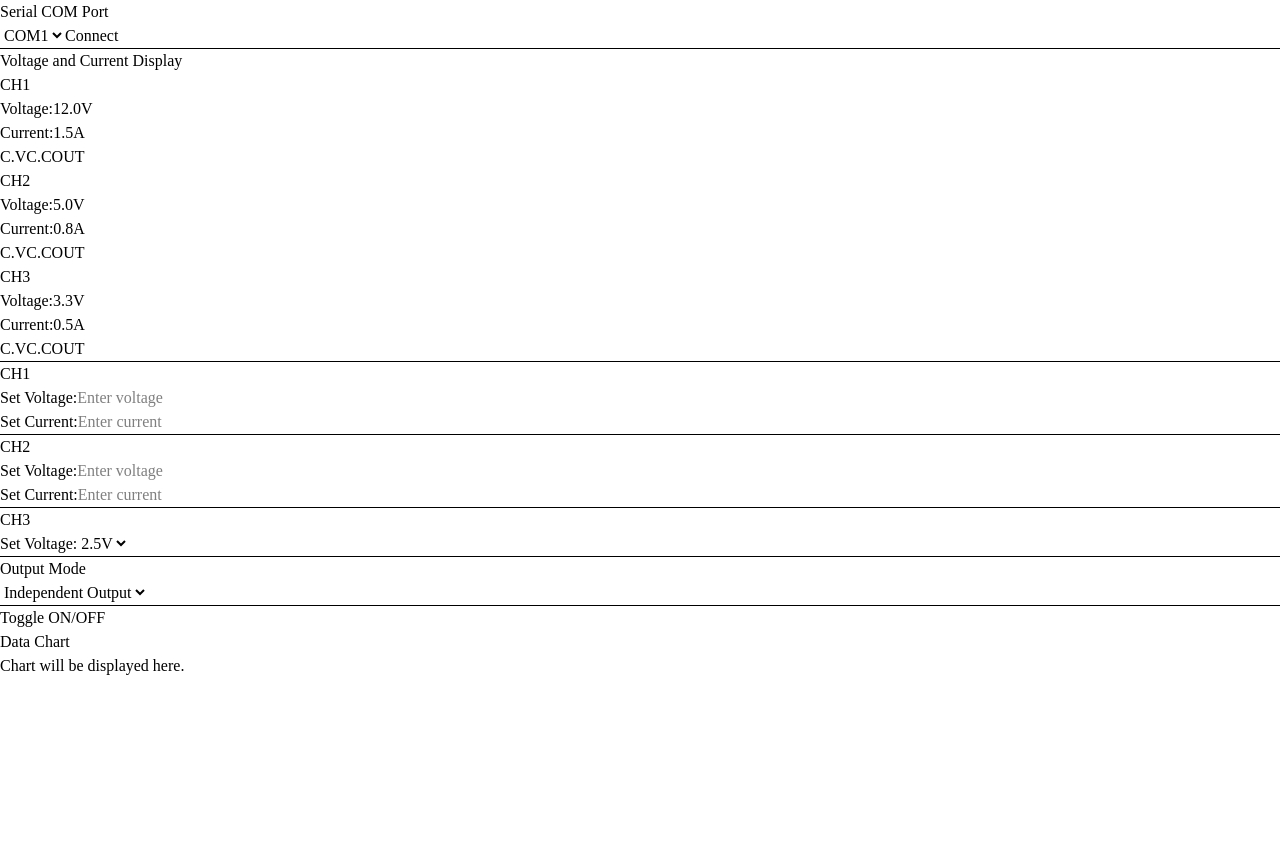
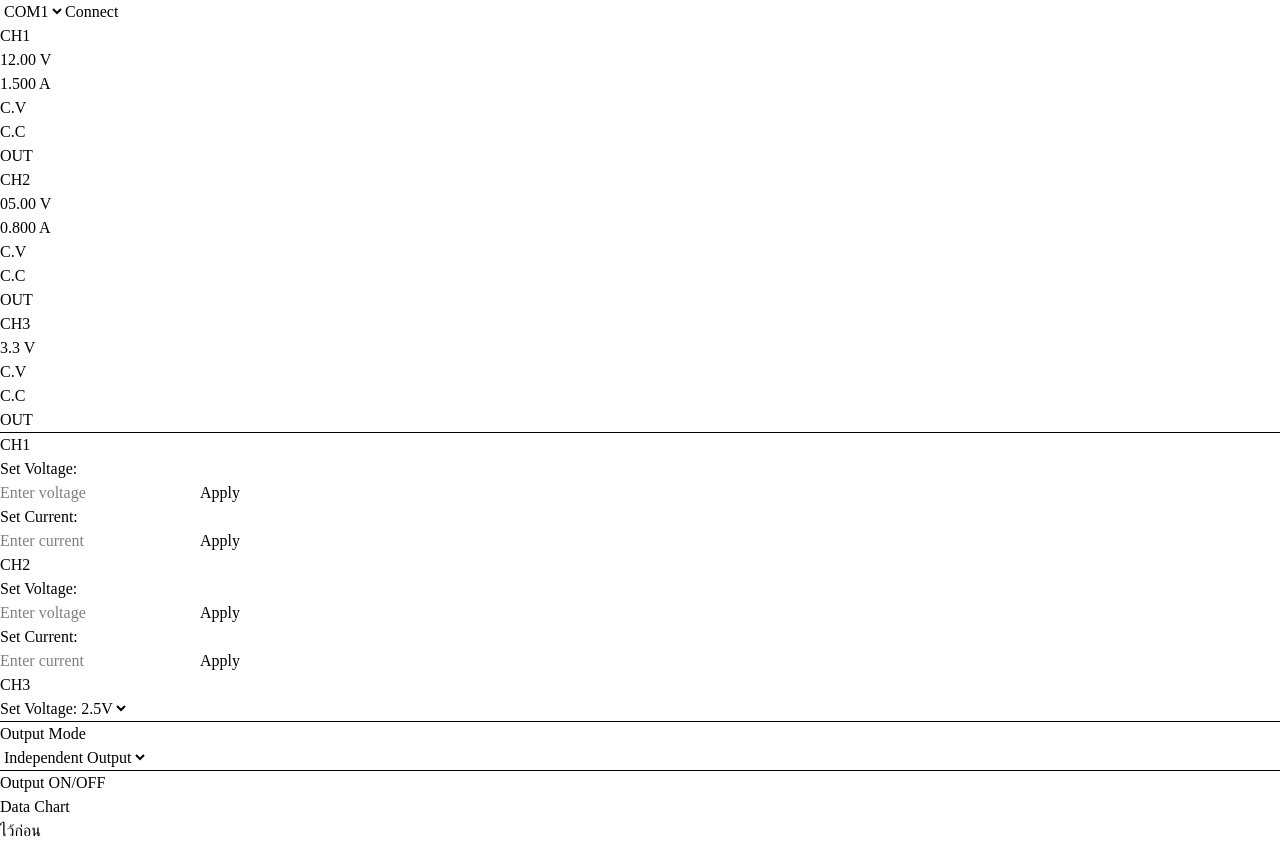
Before and after one commit to ATOMIC09/powerlab, a React (Vite) app in the folder src/renderer/: page / in a window 1280 px wide. Before the commit the page ends 800 px from the top, so only its background shows below. Built offline with nearby package versions, Linux system fonts and the light colour scheme.

Commit message:
Remake UI

```diff
--- a/src/renderer/src/App.jsx
+++ b/src/renderer/src/App.jsx
@@ -1,16 +1,20 @@
 // import { useEffect, useState } from 'react'
-import Sidebar from "./components/Sidebar";
+import Sidebar from "./components/Sidebar"
+import TopBar from "./components/TopBar"
 
 export default function App() {
   return (
-    <div className="app-container flex">
-      <Sidebar />
-      <div className="main-content flex-1 p-4">
-        <h1>Data Chart</h1>
-        <div className="chart-placeholder border border-gray-300 rounded p-4">
-          <p>Chart will be displayed here.</p>
+    <>
+      <TopBar />
+      <div className="app-container flex">
+        <Sidebar />
+        <div className="main-content flex-1 p-4 bg-[#d0d8dc]">
+          <h1>Data Chart</h1>
+          <div className="chart-placeholder border border-gray-300 rounded p-4">
+            <p>ไว้ก่อน</p>
+          </div>
         </div>
       </div>
-    </div>
+    </>
   )
 }
--- a/src/renderer/src/components/Sidebar.jsx
+++ b/src/renderer/src/components/Sidebar.jsx
@@ -1,87 +1,81 @@
 export default function Sidebar() {
   return (
-    <div className="sidebar p-4">
-      {/* Serial COM Port Section */}
-      <div className="serial-com-port mb-4">
-        <h3>Serial COM Port</h3>
-        <div className="flex items-center gap-2">
-          <select className="w-full p-2 border border-gray-300 rounded">
-            <option value="COM1">COM1</option>
-            <option value="COM2">COM2</option>
-            <option value="COM3">COM3</option>
-          </select>
-          <button className="p-2 bg-blue-500 text-white rounded">Connect</button>
+    <div className="sidebar p-4 bg-[#edeff3]">
+      {/* Voltage and Current Display Section */}
+      <div className="voltage-current-display mb-4">
+        {/* CH1 Display */}
+        <h4 className="text-2xl font-light">CH1</h4>
+        <div className="ch1-display flex items-center justify-between mb-4">
+          <div className="items-center gap-4">
+            <div>
+              <div className="text-5xl font-light text-right">12.00 V</div>
+            </div>
+            <div>
+              <div className="text-5xl font-light text-right">1.500 A</div>
             </div>
           </div>
-      <hr className="my-4" />
-
-      {/* Voltage and Current Display Section */}
-      <div className="voltage-current-display mb-4">
-        <h3>Voltage and Current Display</h3>
-        {/* CH1 Display */}
-        <div className="ch1-display mb-4">
-          <h4>CH1</h4>
-          <div className="flex items-center gap-4">
-            <div>
-              <label>Voltage:</label>
-              <span className="block p-2 border border-gray-300 rounded">12.0V</span>
+          <div className="status-indicators gap-2 items-center">
+            <div className="flex items-center gap-2">
+              <div className="status bg-red-500 w-4 h-4 rounded-full"></div>
+              <div>C.V</div>
             </div>
-            <div>
-              <label>Current:</label>
-              <span className="block p-2 border border-gray-300 rounded">1.5A</span>
+            <div className="flex items-center gap-2">
+              <div className="status bg-green-500 w-4 h-4 rounded-full"></div>
+              <div>C.C</div>
             </div>
+            <div className="flex items-center gap-2">
+              <div className="status bg-yellow-500 w-4 h-4 rounded-full"></div>
+              <div>OUT</div>
             </div>
-          <div className="status-indicators flex gap-2 items-center">
-            <span className="status bg-red-500 w-4 h-4 rounded-full"></span>
-            <span>C.V</span>
-            <span className="status bg-green-500 w-4 h-4 rounded-full"></span>
-            <span>C.C</span>
-            <span className="status bg-yellow-500 w-4 h-4 rounded-full"></span>
-            <span>OUT</span>
           </div>
         </div>
         {/* CH2 Display */}
-        <div className="ch2-display mb-4">
-          <h4>CH2</h4>
-          <div className="flex items-center gap-4">
+        <h4 className="text-2xl font-light">CH2</h4>
+        <div className="ch2-display flex items-center justify-between mb-4">
+          <div className="items-center gap-4">
             <div>
-              <label>Voltage:</label>
-              <span className="block p-2 border border-gray-300 rounded">5.0V</span>
+              <div className="text-5xl font-light text-right">05.00 V</div>
             </div>
             <div>
-              <label>Current:</label>
-              <span className="block p-2 border border-gray-300 rounded">0.8A</span>
+              <div className="text-5xl font-light text-right">0.800 A</div>
             </div>
           </div>
-          <div className="status-indicators flex gap-2 items-center">
-            <span className="status bg-red-500 w-4 h-4 rounded-full"></span>
-            <span>C.V</span>
-            <span className="status bg-green-500 w-4 h-4 rounded-full"></span>
-            <span>C.C</span>
-            <span className="status bg-yellow-500 w-4 h-4 rounded-full"></span>
-            <span>OUT</span>
+          <div className="status-indicators gap-2 items-center">
+            <div className="flex items-center gap-2">
+              <div className="status bg-red-500 w-4 h-4 rounded-full"></div>
+              <div>C.V</div>
+            </div>
+            <div className="flex items-center gap-2">
+              <div className="status bg-green-500 w-4 h-4 rounded-full"></div>
+              <div>C.C</div>
+            </div>
+            <div className="flex items-center gap-2">
+              <div className="status bg-yellow-500 w-4 h-4 rounded-full"></div>
+              <div>OUT</div>
+            </div>
           </div>
         </div>
         {/* CH3 Display */}
-        <div className="ch3-display mb-4">
-          <h4>CH3</h4>
-          <div className="flex items-center gap-4">
+        <h4 className="text-2xl font-light">CH3</h4>
+        <div className="ch3-display flex items-center justify-between mb-4">
+          <div className="items-center gap-4">
             <div>
-              <label>Voltage:</label>
-              <span className="block p-2 border border-gray-300 rounded">3.3V</span>
-            </div>
-            <div>
-              <label>Current:</label>
-              <span className="block p-2 border border-gray-300 rounded">0.5A</span>
+              <div className="text-5xl font-light text-right">3.3 V</div>
             </div>
           </div>
-          <div className="status-indicators flex gap-2 items-center">
-            <span className="status bg-red-500 w-4 h-4 rounded-full"></span>
-            <span>C.V</span>
-            <span className="status bg-green-500 w-4 h-4 rounded-full"></span>
-            <span>C.C</span>
-            <span className="status bg-yellow-500 w-4 h-4 rounded-full"></span>
-            <span>OUT</span>
+          <div className="status-indicators gap-2 items-center">
+            <div className="flex items-center gap-2">
+              <div className="status bg-red-500 w-4 h-4 rounded-full"></div>
+              <div>C.V</div>
+            </div>
+            <div className="flex items-center gap-2">
+              <div className="status bg-green-500 w-4 h-4 rounded-full"></div>
+              <div>C.C</div>
+            </div>
+            <div className="flex items-center gap-2">
+              <div className="status bg-yellow-500 w-4 h-4 rounded-full"></div>
+              <div>OUT</div>
+            </div>
           </div>
         </div>
       </div>
@@ -89,55 +83,65 @@ export default function Sidebar() {
 
       {/* CH1 Section */}
       <div className="ch1 mb-4">
-        <h3>CH1</h3>
+        <h4 className="text-2xl font-light">CH1</h4>
         <div className="flex flex-col gap-2">
           <div>
             <label>Set Voltage:</label>
+            <div className="flex items-center gap-2">
               <input
                 type="number"
                 className="w-full p-2 border border-gray-300 rounded"
                 placeholder="Enter voltage"
               />
+              <button className="p-2 bg-blue-500 text-white rounded">Apply</button>
+            </div>
           </div>
           <div>
             <label>Set Current:</label>
+            <div className="flex items-center gap-2">
               <input
                 type="number"
                 className="w-full p-2 border border-gray-300 rounded"
                 placeholder="Enter current"
               />
+              <button className="p-2 bg-blue-500 text-white rounded">Apply</button>
             </div>
           </div>
         </div>
-      <hr className="my-4" />
+      </div>
 
       {/* CH2 Section */}
       <div className="ch2 mb-4">
-        <h3>CH2</h3>
+        <h4 className="text-2xl font-light">CH2</h4>
         <div className="flex flex-col gap-2">
           <div>
             <label>Set Voltage:</label>
+            <div className="flex items-center gap-2">
               <input
                 type="number"
                 className="w-full p-2 border border-gray-300 rounded"
                 placeholder="Enter voltage"
               />
+              <button className="p-2 bg-blue-500 text-white rounded">Apply</button>
+            </div>
           </div>
           <div>
             <label>Set Current:</label>
+            <div className="flex items-center gap-2">
               <input
                 type="number"
                 className="w-full p-2 border border-gray-300 rounded"
                 placeholder="Enter current"
               />
+              <button className="p-2 bg-blue-500 text-white rounded">Apply</button>
             </div>
           </div>
         </div>
-      <hr className="my-4" />
+      </div>
 
       {/* CH3 Section */}
       <div className="ch3 mb-4">
-        <h3>CH3</h3>
+        <h4 className="text-2xl font-light">CH3</h4>
         <div className="flex flex-col gap-2">
           <div>
             <label>Set Voltage:</label>
@@ -165,7 +169,7 @@ export default function Sidebar() {
 
       {/* ON/OFF Toggle Button */}
       <div className="toggle-button">
-        <button className="w-full p-2 bg-green-500 text-white rounded">Toggle ON/OFF</button>
+        <button className="w-full p-2 bg-green-500 text-white rounded">Output ON/OFF</button>
       </div>
     </div>
   );
--- /dev/null
+++ b/src/renderer/src/components/TopBar.jsx
@@ -0,0 +1,14 @@
+export default function TopBar() {
+    return (
+        <div className="top-bar flex items-center m-2">
+            <div className="flex gap-2">
+                <select className="w-full py-2 px-10 border border-gray-300 rounded">
+                    <option value="COM1">COM1</option>
+                    <option value="COM2">COM2</option>
+                    <option value="COM3">COM3</option>
+                </select>
+                <button className="p-2 bg-blue-500 text-white rounded">Connect</button>
+            </div>
+        </div>
+    );
+}
```
Lines whose indentation alone changed are shown as unchanged.
